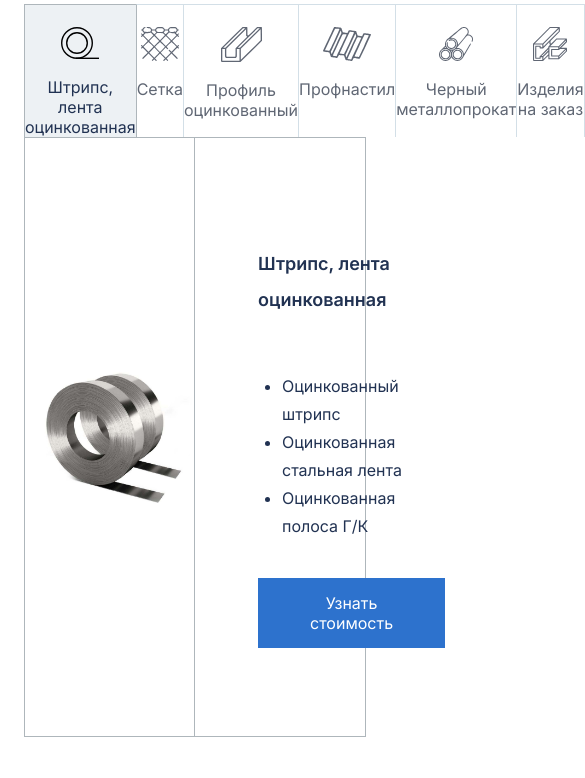
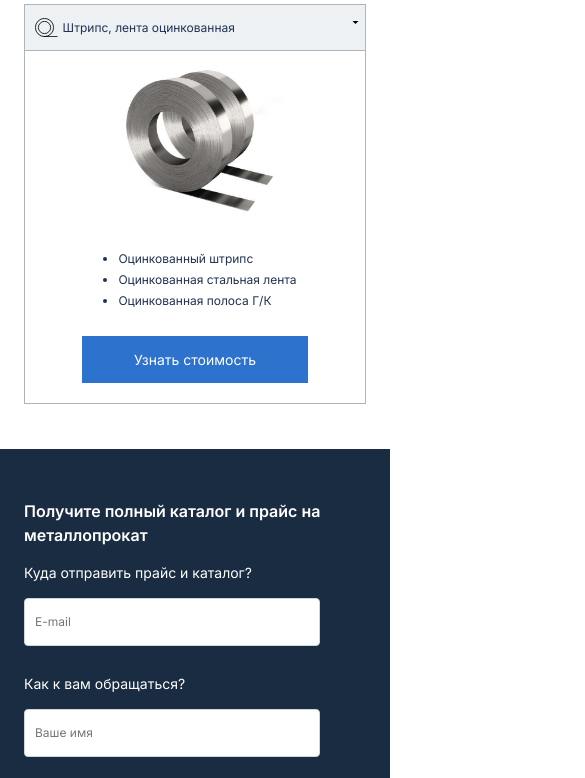
Before and after one commit to Maxnx/gefest, a website: page app/index.html in a window 390 px wide. Shown: the part 874-1652 px from the top of the page, 585 px wide, since content can reach past the window. Drawn offline with nearby package versions, Linux system fonts and the light colour scheme; files that its build step writes are made by us from their sources.

Commit message:
added adaptive form

```diff
--- a/app/index.html
+++ b/app/index.html
@@ -39,6 +39,7 @@
 
   </header>
 
+  <main>
     <section class="slider" style="background-image: url(images/background.jpg);">
       <div class="container">
         <div class="slider__inner">
@@ -56,7 +57,7 @@
       <div class="container">
         <h2 class="products__title title"><span>Выгодные цены на</span> металлопрокат в Новосибирске</h2>
         <p class="products__text">Обратитесь к менеджеру и он отправит вам цены на нужные позиции</p>
-        <h3 class="products__subtitle">Посмотрите какие товарные группы есть в наличии в Новосибирске</h3>
+        <p class="products__subtitle">Посмотрите какие товарные группы есть в наличии в Новосибирске</p>
 
         <div class="tabs">
           <div class="tabs__top">
@@ -112,7 +113,7 @@
             <div class="tabs__content-item tabs__content-item--active" id="tab-1">
               <img class="tabs__content-img" src="images/content/content-1.jpg" alt="">
               <div class="tabs__content-box">
-                <p>Штрипс, лента оцинкованная</p>
+                <h3>Штрипс, лента оцинкованная</h3>
                 <ul>
                   <li>Оцинкованный штрипс</li>
                   <li>Оцинкованная стальная лента</li>
@@ -126,7 +127,7 @@
             <div class="tabs__content-item" id="tab-2">
               <img class="tabs__content-img" src="images/content/content-2.jpg" alt="">
               <div class="tabs__content-box">
-                <p>Сетка</p>
+                <h3>Сетка</h3>
                 <ul>
                   <li>Сетка сварная</li>
                   <li> Сетка ПВЛ</li>
@@ -139,7 +140,7 @@
             <div class="tabs__content-item" id="tab-3">
               <img class="tabs__content-img" src="images/content/content-3.jpg" alt="">
               <div class="tabs__content-box">
-                <p>Профиль оцинкованный</p>
+                <h3>Профиль оцинкованный</h3>
                 <ul>
                   <li>Профиль ГКЛ</li>
                   <li>Профиль фасадный</li>
@@ -154,7 +155,7 @@
             <div class="tabs__content-item" id="tab-4">
               <img class="tabs__content-img" src="images/content/content-4.jpg" alt="">
               <div class="tabs__content-box">
-                <p>Профнастил</p>
+                <h3>Профнастил</h3>
                 <ul>
                   <li>Профнастил С8</li>
                   <li>Профнастил Н57</li>
@@ -176,7 +177,7 @@
               <img class="tabs__content-img" src="images/content/content-5.jpg" alt="">
               <div class="tabs__content-box">
                 <div class="tabs__box-item">
-                  <p>Листовой прокат</p>
+                  <h3>Листовой прокат</h3>
                   <ul>
                     <li>Лист Х/К</li>
                     <li>Лист Г/К</li>
@@ -189,7 +190,7 @@
                 </div>
 
                 <div class="tabs__box-item">
-                  <p>Сортовой прокат</p>
+                  <h3>Сортовой прокат</h3>
                   <ul>
                     <li>Арматура</li>
                     <li>Катанка</li>
@@ -201,7 +202,7 @@
                 </div>
 
                 <div class="tabs__box-item">
-                  <p>Трубный прокат</p>
+                  <h3>Трубный прокат</h3>
                   <ul>
                     <li>Труба профильная</li>
                     <li>Труба Б/Ш</li>
@@ -210,7 +211,7 @@
                 </div>
 
                 <div class="tabs__box-item">
-                  <p>Фасонный прокат</p>
+                  <h3>Фасонный прокат</h3>
                   <ul>
                     <li>Балка</li>
                     <li>Уголок</li>
@@ -225,7 +226,7 @@
             <div class="tabs__content-item" id="tab-6">
               <img class="tabs__content-img" src="images/content/content-6.jpg" alt="">
               <div class="tabs__content-box">
-                <p>Изделия на заказ</p>
+                <h3>Изделия на заказ</h3>
                 <ul>
                   <li>по любым вашим размерам</li>
                   <li>из интересующих марок стали</li>
@@ -284,7 +285,7 @@
         </div>
       </div>
     </section>
-
+<!--
     <section class="remains">
       <div class="container">
         <h2 class="remains__title title">Поддерживаем остатки на наших складах
@@ -579,7 +580,7 @@
       </div>
     </div>
 
-  </footer>
+  </footer> -->
 
   <script src="js/main.min.js"></script>
 
--- a/app/js/main.js
+++ b/app/js/main.js
@@ -4,9 +4,13 @@ $(function () {
     e.preventDefault();
     $('.tabs__btn').removeClass('tabs__btn--active');
     $(this).addClass('tabs__btn--active');
-
     $('.tabs__content-item').removeClass('tabs__content-item--active');
     $($(this).attr('href')).addClass('tabs__content-item--active');
   });
 
+  $('.tabs__btn').on('click', function () {
+    $('.tabs__btn').toggleClass('tabs__btn--dropdown');
+
+  });
+
 });
--- a/app/scss/_tabs.scss
+++ b/app/scss/_tabs.scss
@@ -2,6 +2,23 @@
   &__top {
     display: flex;
     justify-content: space-between;
+    position: relative;
+
+    &::after {
+      content: "";
+      position: absolute;
+      width: 7px;
+      height: 4px;
+      background-image: url(../images/icons/icon-polygon.svg);
+      background-repeat: no-repeat;
+      background-size: contain;
+      right: 7px;
+      top: 17px;
+    }
+
+    @include mq("tablet", max) {
+      flex-direction: column;
+    }
   }
 
   &__btn {
@@ -16,6 +33,21 @@
     border-bottom: none;
     padding-top: 22px;
     row-gap: 18px;
+
+    svg {
+      @include mq("tablet", max) {
+        height: 19px;
+        width: auto;
+      }
+    }
+
+    &:not(:last-child) {
+      border-right: none;
+
+      @include mq("tablet", max) {
+        border-right: 1px solid #aeb6bb;
+      }
+    }
 
     &--active {
       color: #213252;
@@ -38,19 +70,35 @@
       }
     }
 
-    &:not(:last-child) {
-      border-right: none;
+    &.tabs__btn--active,
+    &.tabs__btn--dropdown {
+      @include mq("tablet", max) {
+        display: flex;
+        position: static;
+      }
     }
 
-    &:last-child {
-      .tabs__btn-text {
-        max-width: 85px;
-      }
+    @include mq("tablet", max) {
+      display: none;
+      position: absolute;
+      min-height: auto;
+      flex-direction: row;
+      padding: 10px 20px 10px 10px;
+      border-color: #aeb6bb;
     }
   }
 
   &__btn-text {
     max-width: 130px;
+    padding: 5px;
+
+    @include mq("tablet-2", max) {
+      font-size: 12px;
+    }
+
+    @include mq("tablet", max) {
+      max-width: none;
+    }
   }
 
   &__content-item {
@@ -59,6 +107,10 @@
 
     &.tabs__content-item--active {
       display: flex;
+
+      @include mq("tablet", max) {
+        flex-direction: column;
+      }
     }
 
     &:nth-child(4) {
@@ -69,6 +121,10 @@
         flex-wrap: wrap;
         align-content: flex-start;
         column-gap: 75px;
+
+        @include mq("tablet-2", max) {
+          height: auto;
+        }
       }
     }
 
@@ -82,7 +138,10 @@
         align-content: flex-start;
         column-gap: 35px;
         row-gap: 22px;
-        padding-top: 44px;
+
+        @include mq("tablet", max) {
+          row-gap: 0;
+        }
       }
     }
   }
@@ -92,6 +151,12 @@
     object-fit: contain;
     border: 1px solid #aeb6bb;
     border-top: none;
+
+    @include mq("tablet", max) {
+      width: auto;
+      max-height: 177px;
+      border-bottom: none;
+    }
   }
 
   &__content-box {
@@ -100,35 +165,61 @@
     flex-direction: column;
     flex-wrap: wrap;
     width: 50%;
-    padding: 108px 63px 88px 63px;
+    padding: 60px 50px;
     border-bottom: 1px solid #aeb6bb;
     border-right: 1px solid #aeb6bb;
 
-    p {
+    h3 {
       font-weight: 600;
       font-size: 18px;
       line-height: 2;
       margin-bottom: 18px;
+
+      @include mq("tablet", max) {
+        display: none;
+      }
     }
 
     ul {
-      padding-left: 24px;
-      margin-bottom: 10px;
+      padding-left: 25px;
+      margin-bottom: 25px;
+      font-size: 12px;
+      line-height: 2;
     }
 
     li {
       list-style: disc;
       line-height: 1.75;
     }
+
+    @include mq("tablet-2", max) {
+      padding: 20px;
+    }
+
+    @include mq("tablet", max) {
+      align-items: center;
+      width: auto;
+      border-left: 1px solid #aeb6bb;
+    }
   }
 
   &__box-item {
-    max-width: 186px;
+    max-width: 180px;
+    width: 100%;
+
+    @include mq("tablet", max) {
+      max-width: 200px;
+    }
   }
 
-  &__button{
+  &__button {
     margin-top: auto;
     padding: 15px 52px;
     align-self: start;
+
+    @include mq("tablet", max) {
+      font-size: 14px;
+      align-self: center;
+    }
   }
 }
--- a/app/scss/style.scss
+++ b/app/scss/style.scss
@@ -222,7 +222,7 @@
     @include mq("phone", max) {
       width: 100%;
       font-size: 16px;
-      padding: 16px 30px;
+      padding: 16px 20px;
     }
   }
 
@@ -340,14 +340,31 @@
       height: 732px;
       position: absolute;
       background-image: url("../images/special-bg.png");
+      background-repeat: no-repeat;
       bottom: -75px;
       right: 0;
+
+      @include mq("desktop", max) {
+        display: none;
+      }
     }
   }
 
   &__title {
     max-width: 550px;
     margin-bottom: 35px;
+
+    @include mq("desktop", max) {
+      margin-right: auto;
+      margin-left: auto;
+    }
+
+    @include mq("tablet", max) {
+      font-size: 16px;
+      line-height: 1.5;
+      margin-left: 0;
+      margin-bottom: 12px;
+    }
   }
 
   &__form {
@@ -355,6 +372,10 @@
     flex-wrap: wrap;
     max-width: 608px;
     justify-content: space-between;
+
+    @include mq("desktop", max) {
+      margin: 0 auto;
+    }
   }
 
   &__label {
@@ -365,10 +386,31 @@
     flex-direction: column;
     row-gap: 11px;
     column-gap: 11px;
+
+    &:nth-child(1) {
+      @include mq("tablet", max) {
+        order: -2;
+      }
+    }
+
+    &:nth-child(3) {
+      @include mq("tablet", max) {
+        order: -1;
+      }
+    }
+
+    @include mq("tablet", max) {
+      font-size: 14px;
+      line-height: 2;
+    }
   }
 
   p.special__label {
     max-width: 100%;
+
+    @include mq("tablet", max) {
+      margin-bottom: 14px;
+    }
   }
 
   &__input {
@@ -384,6 +426,12 @@
     border: 1px solid #cdd6db;
     border-radius: 4px;
     outline: transparent;
+
+    @include mq("tablet", max) {
+      font-size: 12px;
+      padding: 9px 10px;
+      line-height: 2.33;
+    }
   }
 
   &__select {
@@ -401,6 +449,10 @@
 
     &[data-selected] {
       color: #213252;
+    }
+
+    @include mq("tablet", max) {
+      padding: 9px 10px;
     }
   }
 
@@ -429,11 +481,26 @@
     line-height: 1.19;
     padding: 21px;
     margin-bottom: 8px;
+
+    @include mq("tablet", max) {
+      font-size: 14px;
+      padding: 16px;
+      margin-bottom: 14px;
+    }
   }
 
   &__text {
     font-size: 15px;
     line-height: 1.1;
+
+    @include mq("tablet", max) {
+      font-size: 12px;
+      line-height: 1.38;
+    }
+  }
+
+  @include mq("tablet", max) {
+    padding: 50px 0 70px;
   }
 }
 
```
Also changed, not shown: app/images/icons/icon-polygon.svg (added), app/js/main.min.js, dist/css/style.min.css, dist/images/icons/icon-polygon.svg (added), dist/index.html, dist/js/main.min.js. Lines whose indentation alone changed are shown as unchanged.
